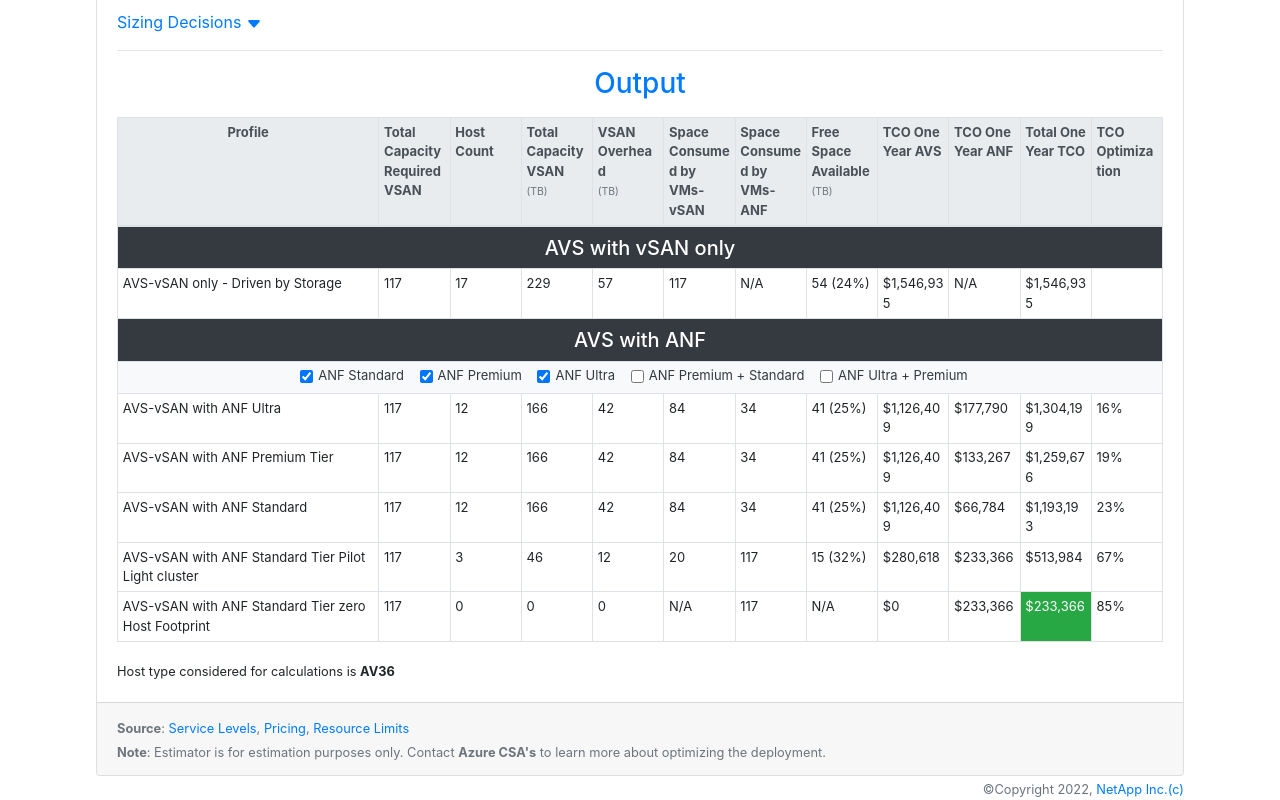
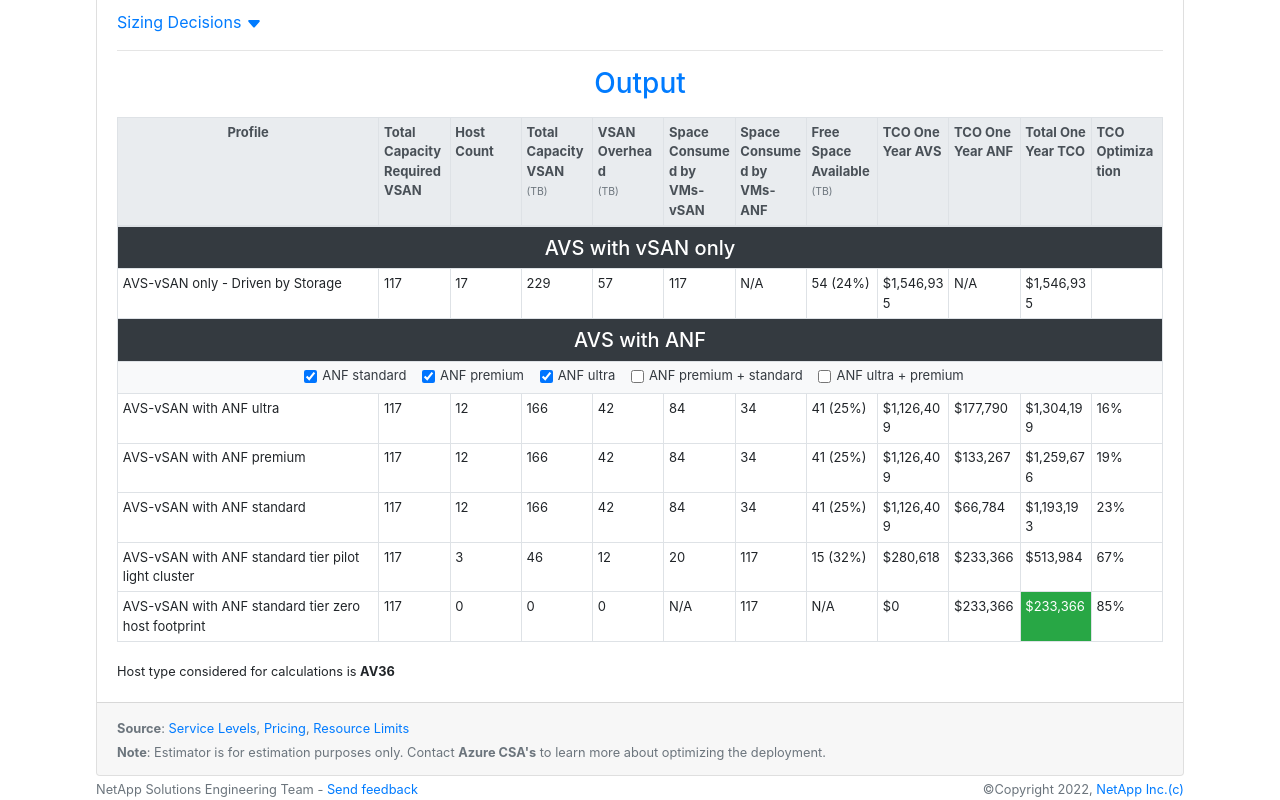
Before and after one commit to ntapsol/anfavstcosizerint, a plain HTML site: page index.html in a window 1280 px wide. Shown: the part 405-1205 px from the top of the page. Drawn offline with nearby package versions, Linux system fonts and the light colour scheme.

Commit message:
typechecks

```diff
--- a/index.html
+++ b/index.html
@@ -12,7 +12,7 @@ Developers: Vedant Sethia (vedant.sethia@netapp.com), Dhruv Tyagi (dhruv.tyagi@n
     <link rel="shortcut icon" href="favicon.ico">
     <!-- Bootstrap CSS -->
     <link rel="stylesheet" href="https://stackpath.bootstrapcdn.com/bootstrap/4.4.1/css/bootstrap.min.css" integrity="sha384-Vkoo8x4CGsO3+Hhxv8T/Q5PaXtkKtu6ug5TOeNV6gBiFeWPGFN9MuhOf23Q9Ifjh" crossorigin="anonymous">
-    <title>AVS ANF TCO Calculator</title>
+    <title>ANF AVS TCO Calculator</title>
     <style media="screen">
       .required-field::after {
           content: "*";
@@ -373,13 +373,13 @@ Developers: Vedant Sethia (vedant.sethia@netapp.com), Dhruv Tyagi (dhruv.tyagi@n
 
             document.getElementById("avs1_profile").innerText = "AVS-vSAN only - " + profile;
             //document.getElementById("avs2_profile").innerText = "AVS-vSAN with additional capacity";
-            document.getElementById("avs3_profile").innerText = "AVS-vSAN with ANF Premium Tier";
-            document.getElementById("avs4_profile").innerText = "AVS-vSAN with ANF Premium/Standard Tier (Perf optimized)";
-            document.getElementById("avs5_profile").innerText = "AVS-vSAN with ANF Standard Tier Pilot Light cluster";
-            document.getElementById("avs6_profile").innerText = "AVS-vSAN with ANF Standard Tier zero Host Footprint";
-            document.getElementById("avs7_profile").innerText = "AVS-vSAN with ANF Standard";
-            document.getElementById("avs8_profile").innerText = "AVS-vSAN with ANF Ultra";
-            document.getElementById("avs9_profile").innerText = "AVS-vSAN with ANF Ultra/Premium Tier (Perf optimized)";
+            document.getElementById("avs3_profile").innerText = "AVS-vSAN with ANF premium";
+            document.getElementById("avs4_profile").innerText = "AVS-vSAN with ANF premium/standard tier (perf optimized)";
+            document.getElementById("avs5_profile").innerText = "AVS-vSAN with ANF standard tier pilot light cluster";
+            document.getElementById("avs6_profile").innerText = "AVS-vSAN with ANF standard tier zero host footprint";
+            document.getElementById("avs7_profile").innerText = "AVS-vSAN with ANF standard";
+            document.getElementById("avs8_profile").innerText = "AVS-vSAN with ANF ultra";
+            document.getElementById("avs9_profile").innerText = "AVS-vSAN with ANF ultra/premium tier (Perf optimized)";
 
             //document.getElementById("avs1_tcoavs").innerText = "$" + numberWithCommas(Math.round(tcooneyearavs1));
             document.getElementById("avs2_tcoavs").innerText = "$" + numberWithCommas(Math.round(tcooneyearavs2));
@@ -471,7 +471,7 @@ Developers: Vedant Sethia (vedant.sethia@netapp.com), Dhruv Tyagi (dhruv.tyagi@n
             if(tcoopt3 <= 0 || document.getElementById('premiumRadio').checked != true){
               //document.getElementById("anf_premium").classList.add = "d-none";
               document.getElementById("anf_premium").style.display = "none";
-              document.getElementById("output_message_pre").innerText = "There is no TCO benefit by adding ANF Premium volume based on the inputs provided!";
+              document.getElementById("output_message_pre").innerText = "There is no TCO benefit by adding ANF premium volume based on the inputs provided!";
             } else{
               //document.getElementById("anf_premium").classList.remove = "d-none";
               document.getElementById("anf_premium").style.display = "table-row";
@@ -491,7 +491,7 @@ Developers: Vedant Sethia (vedant.sethia@netapp.com), Dhruv Tyagi (dhruv.tyagi@n
             if(tcoopt5 <= 0){
               //document.getElementById("anf_ultra").classList.add = "d-none";
               document.getElementById("anf_dr").style.display = "none";
-              document.getElementById("output_message_std").innerText = "No optimization using ANF DR Tier!";
+              document.getElementById("output_message_std").innerText = "No optimization using ANF standard DR tier!";
             }else{
               //document.getElementById("anf_ultra").classList.remove = "d-none";
               document.getElementById("anf_dr").style.display = "table-row";
@@ -500,7 +500,7 @@ Developers: Vedant Sethia (vedant.sethia@netapp.com), Dhruv Tyagi (dhruv.tyagi@n
             if(tcoopt6 <= 0){
               //document.getElementById("anf_ultra").classList.add = "d-none";
               document.getElementById("anf_dr_zero").style.display = "none";
-              document.getElementById("output_message_std_zero").innerText = "No optimization using ANF Standard Tier zero Host Footprint!";
+              document.getElementById("output_message_std_zero").innerText = "No optimization using ANF standard tier zero host footprint!";
             }else{
               //document.getElementById("anf_ultra").classList.remove = "d-none";
               document.getElementById("anf_dr_zero").style.display = "table-row";
@@ -509,7 +509,7 @@ Developers: Vedant Sethia (vedant.sethia@netapp.com), Dhruv Tyagi (dhruv.tyagi@n
             if(tcoopt7 <= 0 || document.getElementById('standardRadio').checked != true){
               //document.getElementById("anf_standard").classList.add = "d-none";
               document.getElementById("anf_standard").style.display = "none";
-              document.getElementById("output_message_std").innerText = "There is no TCO benefit by adding ANF Standard volume based on the inputs provided!";
+              document.getElementById("output_message_std").innerText = "There is no TCO benefit by adding ANF standard volume based on the inputs provided!";
             }else{
               //document.getElementById("anf_standard").classList.remove = "d-none";
               document.getElementById("anf_standard").style.display = "table-row";
@@ -518,7 +518,7 @@ Developers: Vedant Sethia (vedant.sethia@netapp.com), Dhruv Tyagi (dhruv.tyagi@n
             if(tcoopt8 <= 0 || document.getElementById('ultraRadio').checked != true){
               //document.getElementById("anf_standard").classList.add = "d-none";
               document.getElementById("anf_ultra").style.display = "none";
-              document.getElementById("output_message_ultra_only").innerText = "There is no TCO benefit by adding ANF Ultra volume based on the inputs provided!";
+              document.getElementById("output_message_ultra_only").innerText = "There is no TCO benefit by adding ANF ultra volume based on the inputs provided!";
             }else{
               //document.getElementById("anf_standard").classList.remove = "d-none";
               document.getElementById("anf_ultra").style.display = "table-row";
@@ -551,7 +551,7 @@ Developers: Vedant Sethia (vedant.sethia@netapp.com), Dhruv Tyagi (dhruv.tyagi@n
         <div class="card ml-5 mr-5">
             <div class="card-header">
                 <div class="h5"><img src="anficon.png" class="float-left" height="40"></div>
-                    <div class="float-left"><span class="h5">&nbsp&nbspAzure NetApp Files DataStore TCO Estimator</span></div>
+                    <div class="float-left"><span class="h5">&nbsp&nbspAzure NetApp Files datastore TCO Estimator</span></div>
 
             </div>
             <div class="card-body">
@@ -724,7 +724,7 @@ Developers: Vedant Sethia (vedant.sethia@netapp.com), Dhruv Tyagi (dhruv.tyagi@n
                       <table class='table-bordered table table-sm table-hover w-auto' style='table-layout:fixed;font-size:13px;'>
                         <thead class='thead-light'>
                             <tr>
-                              <th>Profile Driven by</th>
+                              <th>Profile driven by</th>
                               <th>Number of hosts</th>
                             </tr>
                         </thead>
@@ -839,23 +839,23 @@ Developers: Vedant Sethia (vedant.sethia@netapp.com), Dhruv Tyagi (dhruv.tyagi@n
                           <td class="bg-light text-dark" colspan="12"><center>
                             <div class="form-check form-check-inline">
                               <input class="form-check-input" type="checkbox" id="standardRadio" value="standard" onclick="radioCheck('standardRadio','anf_standard')" checked>
-                              <label class="form-check-label" for="standardRadio">ANF Standard</label>
+                              <label class="form-check-label" for="standardRadio">ANF standard</label>
                             </div>
                             <div class="form-check form-check-inline">
                               <input class="form-check-input" type="checkbox" id="premiumRadio" value="premium" onclick="radioCheck('premiumRadio','anf_premium')" checked>
-                              <label class="form-check-label" for="premiumRadio">ANF Premium</label>
+                              <label class="form-check-label" for="premiumRadio">ANF premium</label>
                             </div>
                             <div class="form-check form-check-inline">
                               <input class="form-check-input" type="checkbox" id="ultraRadio" value="ultra" onclick="radioCheck('ultraRadio','anf_ultra')" checked>
-                              <label class="form-check-label" for="ultraRadio">ANF Ultra</label>
+                              <label class="form-check-label" for="ultraRadio">ANF ultra</label>
                             </div>
                             <div class="form-check form-check-inline">
                               <input class="form-check-input" type="checkbox" id="prestdRadio" value="ultra" onclick="radioCheck('prestdRadio','anf_pre_std')">
-                              <label class="form-check-label" for="prestdRadio">ANF Premium + Standard</label>
+                              <label class="form-check-label" for="prestdRadio">ANF premium + standard</label>
                             </div>
                             <div class="form-check form-check-inline">
                               <input class="form-check-input" type="checkbox" id="preultRadio" value="ultra" onclick="radioCheck('preultRadio','anf_pre_ult')">
-                              <label class="form-check-label" for="preultRadio">ANF Ultra + Premium</label>
+                              <label class="form-check-label" for="preultRadio">ANF ultra + premium</label>
                             </div>
                           </center></td>
                         </tr>
@@ -1038,8 +1038,13 @@ Developers: Vedant Sethia (vedant.sethia@netapp.com), Dhruv Tyagi (dhruv.tyagi@n
                 <small class="text-muted"><b>Note</b>: Estimator is for estimation purposes only. Contact <b>Azure CSA's</b> to learn more about optimizing the deployment.</small>
             </div>
         </div>
-        <div class="text-right mr-5">
-            <small class="text-muted">&copy;Copyright 2022, <a href="https://www.netapp.com">NetApp Inc.(c)</a></small>
+        <div class="row">
+          <div class="col text-left ml-5">
+              <small class="text-muted">NetApp Solutions Engineering Team - <a href="mailto:vedant.sethia@netapp.com;dhruv.tyagi@netapp.com">Send feedback</a></small>
+          </div>
+          <div class="col text-right mr-5">
+              <small class="text-muted">&copy;Copyright 2022, <a href="">NetApp Inc.(c)</a></small>
+          </div>
         </div>
     </div>
 
```
